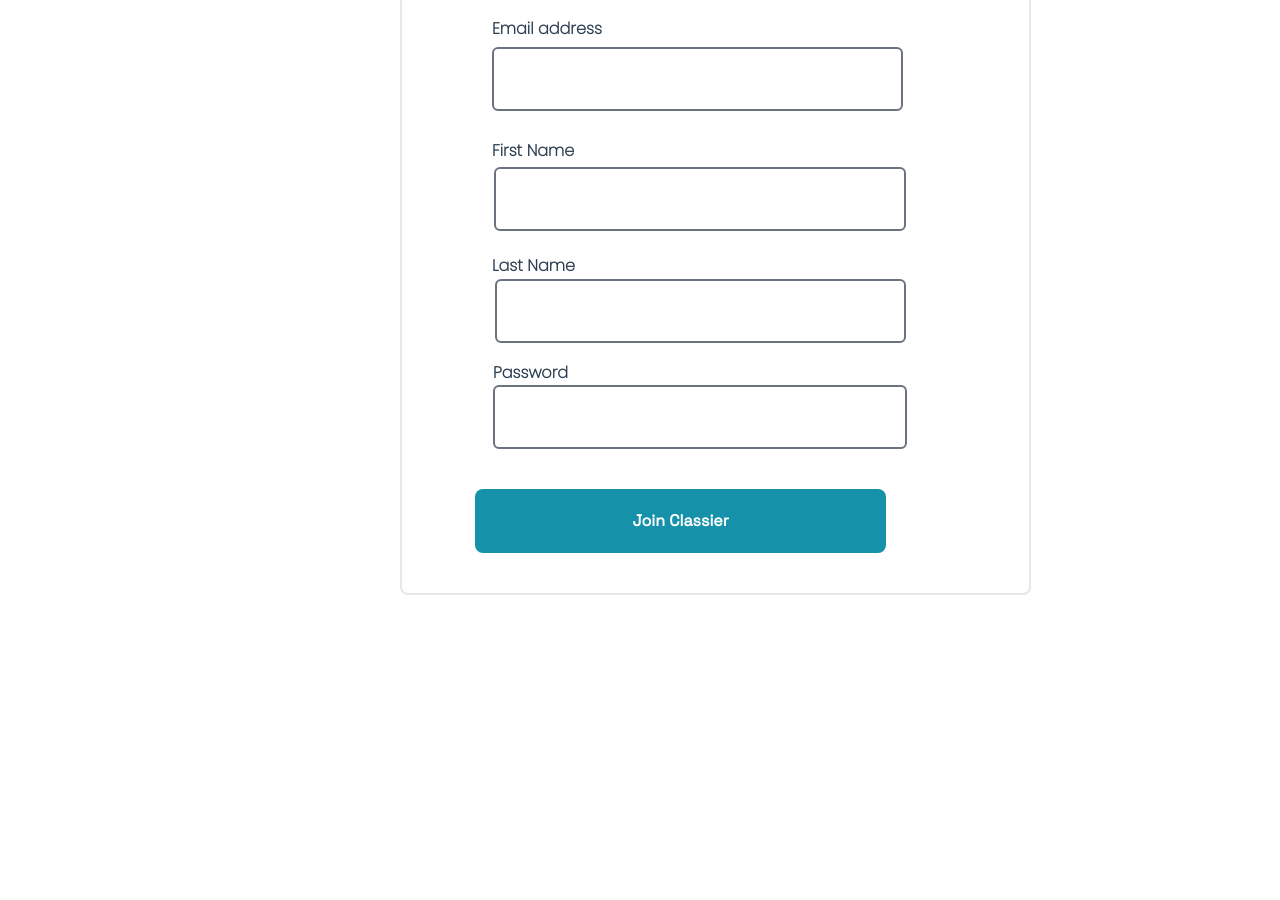
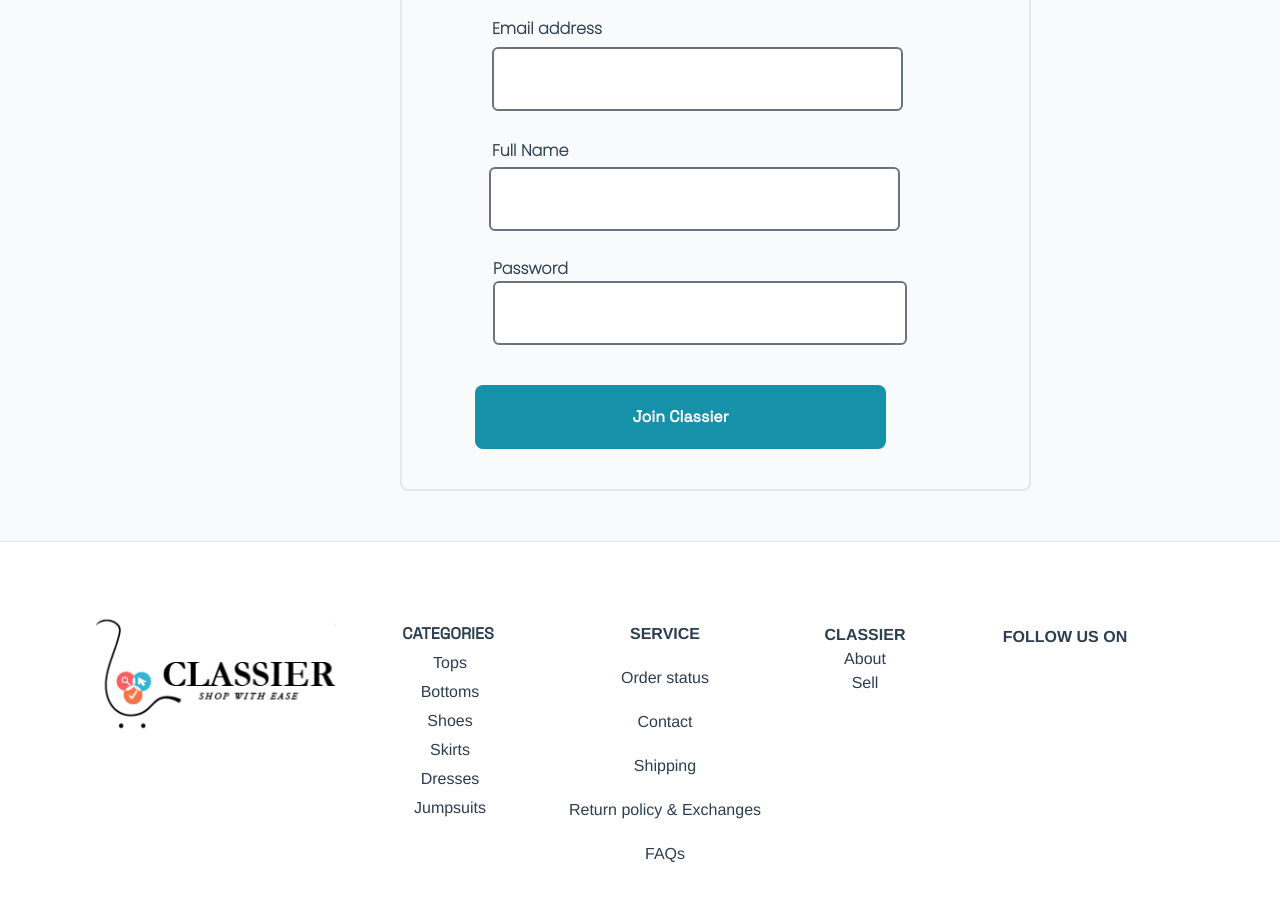
Before and after one commit to shbcteamphoenix29/Classier-, a Vue app: page /register in a window 1280 px wide. Shown: the part 380-1280 px from the top of the page. Before the commit the page ends 1025 px from the top, so only its background shows below. Built offline with nearby package versions, Linux system fonts and the light colour scheme; a web font is replaced by a local one.

Commit message:
Footer Component Fixed

```diff
--- a/src/components/app_footer/AppFooter.vue
+++ b/src/components/app_footer/AppFooter.vue
@@ -1,10 +1,10 @@
 <template>
   <div>
-    <div class="w-full pt-10 h-96 white relative font-body">
+    <div class="w-full pt-10 bg-white border-t h-96 relative">
       <div class="mt-10">
         <img
           src="../../assets/classier_logo.svg"
-          class="absolute left-24 top- w-60 h-60"
+          class="absolute left-24 top-3 w-60 h-60"
           alt="app_company_logo"
         />
         <div>
@@ -44,12 +44,47 @@
           </div> -->
         </div>
       </div>
+      <!-- <div class="flex flex-col">
+        <img src="../../assets/classier_logo.svg" class="absolute h-60 w-60 top-3 left-28" alt="" />
+        <div v-for="category in categories" :key="category" class="-ml-96 mt-0 pt-2">
+          {{ category }}
+        </div>
+      </div> -->
     </div>
   </div>
 </template>
 
 <script>
-export default {};
+export default {
+  data() {
+    return {
+      categories: ['Tops', 'Bottoms', 'Shoes', 'Skirts', 'Dresses', 'Jumpsuits'],
+      services: ['Order status', 'Contact', 'Shipping', 'Return policy & Exchanges', 'FAQs'],
+      aboutClassier: ['About', 'Sell'],
+      socialMediaIcons: [{ name: 'facebook' }],
+    };
+  },
+};
 </script>
 
-<style lang="scss" scoped></style>
+<style scoped>
+.footer_categories {
+  margin-left: -380px;
+  margin-top: 5px;
+}
+
+.footer_service {
+  margin-left: 50px;
+  margin-top: -198px;
+}
+
+.sm_handles {
+  margin-left: 850px;
+  margin-top: -70px;
+}
+
+.about_classier {
+  margin-left: 450px;
+  margin-top: -243px;
+}
+</style>
--- a/src/views/Home.vue
+++ b/src/views/Home.vue
@@ -83,51 +83,7 @@
         Subscribe
       </div>
     </div>
-    <div class="w-full pt-10 h-96 white relative font-body">
-      <div class="mt-10">
-        <img
-          src="../assets/classier_logo.svg"
-          class="absolute left-24 top- w-60 h-60"
-          alt="app_company_logo"
-        />
-        <div>
-          <h1 class="-ml-96 font-body font-bold">CATEGORIES</h1>
-          <div
-            class="footer_categories space-y-5 mt-5 hover:text-primary hover:font-bold cursor-pointer"
-            v-for="category in categories"
-            :key="category"
-          >
-            {{ category }}
-          </div>
-        </div>
-        <div class="footer_service">
-          <h1 class="font-bold">SERVICE</h1>
-          <div
-            class="space-y-5 mt-5 hover:text-primary hover:font-bold cursor-pointer"
-            v-for="service in services"
-            :key="service"
-          >
-            {{ service }}
-          </div>
-        </div>
-        <div class="about_classier">
-          <h1 class="font-bold">CLASSIER</h1>
-          <div
-            class="space-y-5 mt-0 cursor-pointer hover:text-primary hover:font-bold"
-            v-for="about in aboutClassier"
-            :key="about"
-          >
-            {{ about }}
-          </div>
-        </div>
-        <div class="sm_handles">
-          <h1 class="font-bold">FOLLOW US ON</h1>
-          <!-- <div class="space-y-5 mt-0" v-for="socialMedia in socialMediaIcons" :key="socialMedia">
-            {{ socialMedia }}
-          </div> -->
-        </div>
-      </div>
-    </div>
+    <AppFooter />
   </div>
 </template>
 
@@ -138,6 +94,7 @@
 import BannerSec from '@/components/BannerSec.vue';
 import StoreProduct from '@/components/store_product/StoreProduct.vue';
 import ProductCategory from '@/components/product_stored/ProductCategory.vue';
+import AppFooter from '@/components/app_footer/AppFooter.vue';
 
 export default {
   name: 'Home',
@@ -159,6 +116,7 @@
     StoreProduct,
     ProductCategory,
     ArrowRight,
+    AppFooter,
     SkeletonTheme,
   },
   created() {
@@ -180,8 +138,6 @@
 .footer_categories {
   margin-left: -380px;
   margin-top: 5px;
-  /* display: flex;
-  align-items: center; */
 }
 
 .footer_service {
--- a/src/views/Login.vue
+++ b/src/views/Login.vue
@@ -1,5 +1,6 @@
 <template>
-  <div class="flex">
+  <div>
+    <div class="flex bg-gray-50">
       <div class="text_field border_line rounded-lg mt-16 border-black-600">
         <h1 class="mb-5 text-5xl font-body text-primary font-bold mr-5">Account Login</h1>
         <h1 class="font-new font-extrabold pb-5">
@@ -56,16 +57,22 @@
         <span class="default_style text-primary cursor-pointer">Create Account</span>
       </div>
     </div>
+    <AppFooter />
+  </div>
 </template>
 
 <script>
 import { email, required, minLength, maxLength } from 'vuelidate/lib/validators';
+import AppFooter from '@/components/app_footer/AppFooter.vue';
 export default {
   data() {
     return {
       email: '',
       password: '',
     };
+  },
+  components: {
+    AppFooter,
   },
   validations: {
     email: {
--- a/src/views/Register.vue
+++ b/src/views/Register.vue
@@ -1,8 +1,11 @@
 <template>
-  <div class="flex">
+  <div>
+    <div class="flex bg-gray-50">
       <div class="text_field border_line rounded-lg mt-16 border-black-600">
         <!-- <input type="text" /> -->
-      <h1 class="mb-5 text-5xl font-body text-primary font-bold mr-5">Create a Classier Account</h1>
+        <h1 class="mb-5 text-5xl font-body text-primary font-bold mr-5">
+          Create a Classier Account
+        </h1>
         <h1 class="font-new font-extrabold pb-5">
           Shopping just got a whole fun! Sign Up and Enjoy the Ride!
         </h1>
@@ -20,39 +23,24 @@
           >
         </div>
         <div class="flex my-10 mt-10">
-        <label class="f_name_align mt-10 pt-2 default_style">First Name</label>
+          <label class="f_name_align mt-10 pt-2 default_style">Full Name</label>
           <input
             type="text"
-          v-model="f_name"
+            v-model="full_name"
             class="h-16 w-2/3 mt-4 mb-2 -ml-20 rounded-md border-2"
           />
           <span
             v-if="!$v.f_name.required && $v.f_name.$dirty"
             class="error_text_2 text-red-500 text-xs font-bold"
-          >First Name is required.</span
+            >Full Name is required.</span
           >
           <span
             v-if="!$v.f_name.alpha && $v.f_name.$dirty"
             class="error_text_2 text-red-500 text-xs font-bold"
-          >Kindly input the correct First Name.</span
+            >Kindly input the correct Full Name.</span
           >
         </div>
-      <div class="flex my-10">
-        <label class="l_name_align mt-10 pt-2 default_style">Last Name</label>
-        <input
-          type="text"
-          v-model="l_name"
-          class="h-16 w-2/3 mt-0 mb-0 -ml-20 rounded-md border-2"
-        />
-        <span
-          v-if="!$v.l_name.required && $v.l_name.$dirty"
-          class="error_text_3 text-red-500 text-xs font-bold"
-          >Last Name is required.</span
-        >
-        <span v-if="!$v.l_name.alpha && $v.l_name.$dirty" class="error_text_2 text-red-500"
-          >Kindly input the correct Last Name.</span
-        >
-      </div>
+
         <div class="flex my-10 -ml-1">
           <label class="password_align mt-10 pt-2 default_style">Password</label>
           <input
@@ -84,17 +72,20 @@
         <span class="default_style text-primary cursor-pointer hover:underline">Login</span>
       </div>
     </div>
+    <AppFooter />
+  </div>
 </template>
 
 <script>
 import { email, required, minLength, maxLength, alpha } from 'vuelidate/lib/validators';
-
+import AppFooter from '@/components/app_footer/AppFooter.vue';
 export default {
-  components: {},
+  components: {
+    AppFooter,
+  },
   data() {
     return {
-      f_name: '',
-      l_name: '',
+      full_name: '',
       email: '',
       password: '',
       // gender: '',
@@ -106,10 +97,10 @@
       required,
       alpha,
     },
-    l_name: {
-      required,
-      alpha,
-    },
+    // l_name: {
+    //   required,
+    //   alpha,
+    // },
     email: {
       required,
       email,
@@ -130,7 +121,7 @@
     submitForm() {
       this.$v.$touch();
       if (!this.$v.$invalid) {
-        console.log(`Name: ${this.name}, Email: ${this.email}, Password: ${this.password} `);
+        console.log(`Name: ${this.name}, Email: ${this.email},  Password: ${this.password} `);
       }
     },
   },
```
Lines whose indentation alone changed are shown as unchanged.
